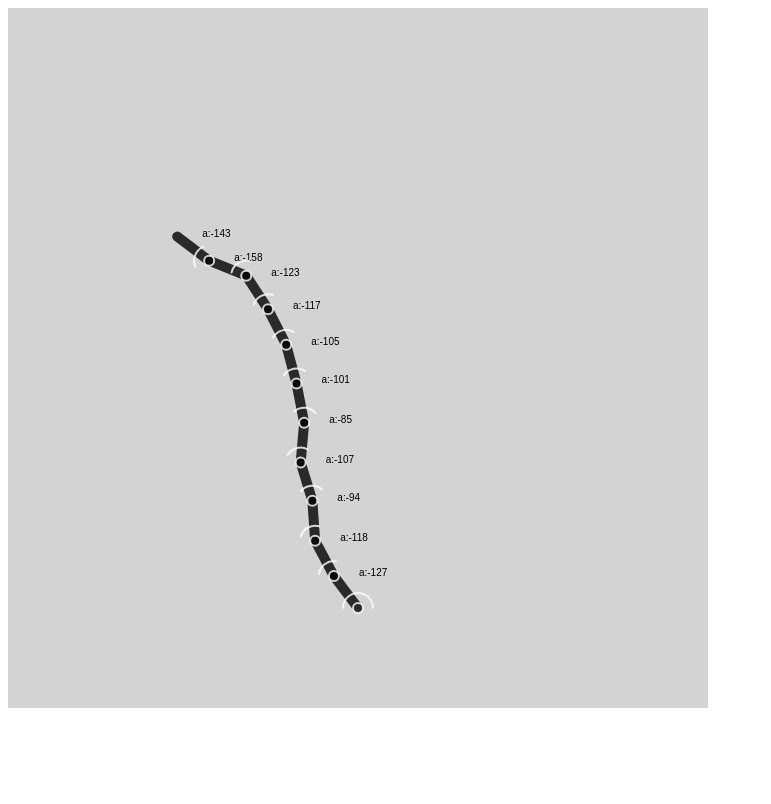
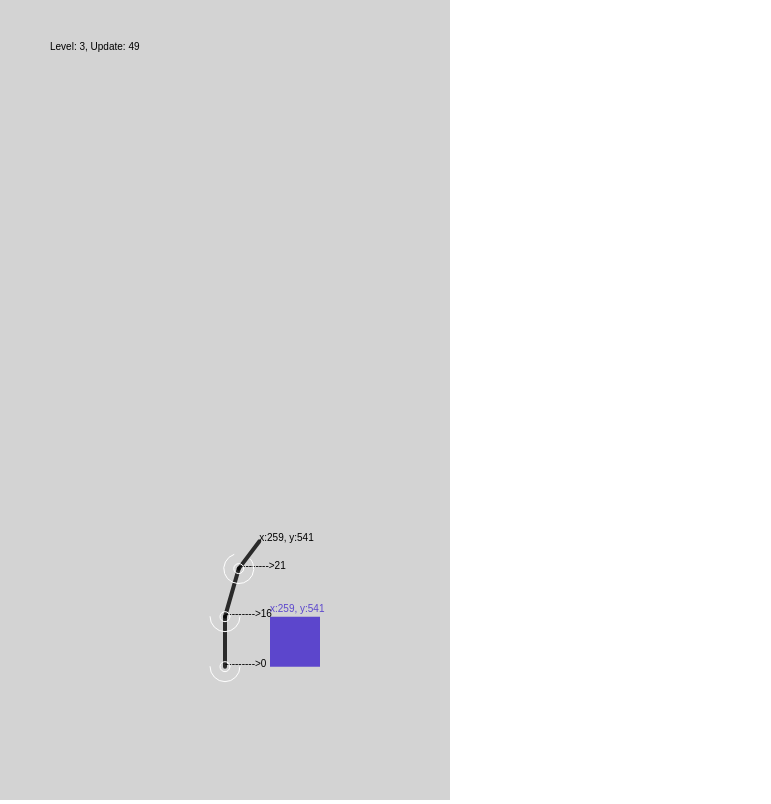
Before and after one commit to sh-navid/AEye, a plain HTML site: page engine/arm/index.html in a window 1280 px wide. Shown: the whole page, without its empty margins (0-771 px from the left). Drawn offline with Linux system fonts and the light colour scheme.

Commit message:
[Feature] Setup levels and aspect ratio

```diff
--- a/engine/arm/index.html
+++ b/engine/arm/index.html
@@ -3,14 +3,24 @@
   <head>
     <meta name="viewport" content="width=device-width, initial-scale=1.0" />
   </head>
+  <style>
+    body {
+      margin: 0;
+      overflow: hidden;
+    }
+    canvas {
+      margin: 0 auto;
+    }
+  </style>
   <body>
+    <img id="joint" src="./joint.png" style="display: none" />
     <canvas width="700px" height="700px" style="background: lightgray"></canvas>
     <script>
       const degToRad = (deg) => deg * (Math.PI / 180);
 
       const sumAngle = (armIndex) => {
         let angle = -90;
-        for (let i = 0; i <= armIndex; i++) angle += arms[i].currentAngle;
+        for (let i = 0; i <= armIndex; i++) angle += joints[i].currentAngle;
         return angle % 360;
       };
 
@@ -19,98 +29,89 @@
       var c = document.getElementsByTagName("canvas")[0];
       var ctx = c.getContext("2d");
 
-      let arms = [
-        {
-          size: 40,
+      const ratio = 9 / 16;
+
+      function resize() {
+        let nW = window.innerWidth,
+          nH = window.innerHeight;
+
+        if (nW / ratio > nH) {
+          nW = nH * ratio;
+        } else {
+          nH = nW / ratio;
+        }
+
+        c.width = nW;
+        c.height = nH;
+      }
+
+      window.addEventListener("resize", resize);
+      resize();
+
+      let joints = [
+      {
+          size: 50,
+          currentAngle: 0,
+          toAngle: 0,
+          minAngle: -90,
+          maxAngle: 90,
+        },{
+          size: 50,
           currentAngle: 0,
           toAngle: 0,
           minAngle: -90,
           maxAngle: 90,
         },
-        {
-          size: 40,
-          currentAngle: 0,
-          toAngle: 0,
-          minAngle: -45,
-          maxAngle: 45,
-        },
-        {
-          size: 40,
-          currentAngle: 0,
-          toAngle: 0,
-          minAngle: -45,
-          maxAngle: 45,
-        },
-        {
-          size: 40,
-          currentAngle: 0,
-          toAngle: 0,
-          minAngle: -45,
-          maxAngle: 45,
-        }, {
-          size: 40,
-          currentAngle: 0,
-          toAngle: 0,
-          minAngle: -45,
-          maxAngle: 45,
-        }, {
-          size: 40,
-          currentAngle: 0,
-          toAngle: 0,
-          minAngle: -45,
-          maxAngle: 45,
-        }, {
-          size: 40,
-          currentAngle: 0,
-          toAngle: 0,
-          minAngle: -45,
-          maxAngle: 45,
-        }, {
-          size: 40,
-          currentAngle: 0,
-          toAngle: 0,
-          minAngle: -45,
-          maxAngle: 45,
-        }, {
-          size: 40,
-          currentAngle: 0,
-          toAngle: 0,
-          minAngle: -45,
-          maxAngle: 45,
-        }, {
-          size: 40,
-          currentAngle: 0,
-          toAngle: 0,
-          minAngle: -45,
-          maxAngle: 45,
-        }, {
-          size: 40,
-          currentAngle: 0,
-          toAngle: 0,
-          minAngle: -45,
-          maxAngle: 45,
-        },
       ];
+
+      let object = {
+        x: 270,
+        y: c.height / 1.2-50,
+        size: 50,
+      };
+
+      let end = false;
+      let updateCount = 0;
+
+      let cx = 0,
+        cy = 0;
 
       const draw = () => {
         c.width += 0; //clear screen
 
         // ctx.fillStyle = "black";
 
-        let X = 350,
-          Y = 600;
+        let X = c.width / 2,
+          Y = c.height / 1.2;
 
         // ctx.fillText(`x:${parseInt(X)},y:${parseInt(Y)}`, X, Y);
 
-        for (i in arms) {
-          let a = arms[i];
+        for (i in joints) {
+          let joint = joints[i];
 
-          if (parseInt(a.currentAngle) < parseInt(a.toAngle)) a.currentAngle++;
-          else if (parseInt(a.currentAngle) > parseInt(a.toAngle))
-            a.currentAngle--;
+          if (!end) {
+            if (parseInt(joint.currentAngle) < parseInt(joint.toAngle))
+              joint.currentAngle++;
+            else if (parseInt(joint.currentAngle) > parseInt(joint.toAngle))
+              joint.currentAngle--;
+          } else {
+            end = false;
+            cx = 0;
+            cy = 0;
+            let newAngle = 20 + parseInt(Math.random() * 70);
+            let newJoint = {
+              size: 30 + parseInt(Math.random() * 10),
+              currentAngle: 0,
+              toAngle: 0,
+              minAngle: -newAngle,
+              maxAngle: newAngle,
+            };
+            joints.push(newJoint);
+            return;
+          }
 
           ctx.lineCap = "round";
-          ctx.lineWidth = 10;
+          ctx.lineWidth = 4;
           ctx.strokeStyle = "#000000CC";
 
           ctx.beginPath();
@@ -118,15 +119,16 @@
 
           let angle = sumAngle(i);
 
-          let x = X + a.size * Math.cos(degToRad(angle));
-          let y = Y + a.size * Math.sin(degToRad(angle));
+          let x = X + joint.size * Math.cos(degToRad(angle));
+          let y = Y + joint.size * Math.sin(degToRad(angle));
           ctx.lineTo(x, y);
           // ctx.fillText(`x:${parseInt(X)},y:${parseInt(Y)},a:${angle}`, x, y);
-          ctx.fillText(`         a:${angle}`, x, y);
+
+          ctx.fillText(`--------->${joint.currentAngle}`, X, Y);
           ctx.stroke();
 
-          ctx.strokeStyle = "#ffffffcc";
-          ctx.lineWidth = 2;
+          ctx.strokeStyle = "#ffffff";
+          ctx.lineWidth = 1;
 
           ctx.beginPath();
           ctx.arc(X, Y, 5, 0, 2 * Math.PI);
@@ -139,33 +141,61 @@
             X,
             Y,
             15,
-            degToRad(a.minAngle + s),
-            degToRad(a.maxAngle + s),
-            false
+            degToRad(joint.minAngle + s),
+            degToRad(joint.maxAngle + s),
+            true
           );
           ctx.stroke();
 
           X = x;
           Y = y;
+
+          cx = x;
+          cy = y;
         }
 
-        // ctx.fillText(`x:${parseInt(X)},y:${parseInt(Y)}`, X, Y);
+        ctx.beginPath();
+        ctx.fillStyle = "#2100caaa";
+        ctx.lineWidth = 2;
+        ctx.rect(object.x, object.y, object.size, object.size);
+        ctx.fillText(
+          `x:${parseInt(X)}, y:${parseInt(Y)}`,
+          object.x,
+          object.y - 5
+        );
+        ctx.fill();
+
+        ctx.fillStyle = "black";
+        ctx.fillText(`x:${parseInt(X)}, y:${parseInt(Y)}`, X, Y);
+
+        ctx.fillText(`Level: ${joints.length}, Update: ${updateCount}`, 50, 50);
       };
 
       const update = () => {
-        let randomJointIndex = parseInt(Math.random() * arms.length);
+        if (end) {
+          return;
+        }
 
-        const joint = arms[randomJointIndex];
+        updateCount++;
+
+        let randomJointIndex = parseInt(Math.random() * joints.length);
+
+        const joint = joints[randomJointIndex];
         let s = sumAngle(randomJointIndex - 1);
 
         // let newJointAngle = Math.random() * 360;
         let newJointAngle =
           joint.minAngle + Math.random() * (joint.maxAngle - joint.minAngle);
         joint.toAngle = newJointAngle;
+
+        if (cx > object.x && cx < object.x + object.size)
+          if (cy > object.y && cy < object.y + object.size) {
+            end = true;
+          }
       };
 
       setInterval(draw, 1);
-      setInterval(update, 50);
+      setInterval(update, 100);
     </script>
   </body>
 </html>
```
Also changed, not shown: engine/arm/joint.png (added).
